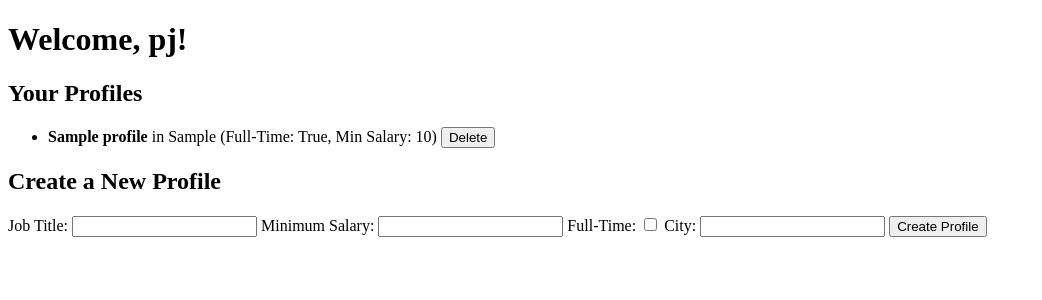
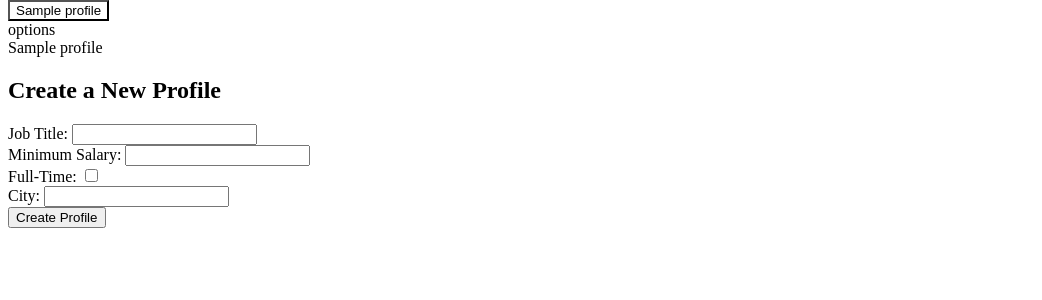
Before and after one commit to HaashimH1/deploma4, a Django app: page /dashboard/ in a window 1280 px wide. Shown: the part 26-326 px from the top of the page, without its empty margins (0-1042 px from the left). Run offline with Django 5.2, Linux system fonts and the light colour scheme; a user stored in the database is signed in; tables that the repository leaves empty hold one stand-in row (values such as "Sample post").

Commit message:
feat: profile selection, dashboard styling

```diff
--- a/profiles/models.py
+++ b/profiles/models.py
@@ -13,6 +13,7 @@ class Profile(models.Model):
     min_salary = models.PositiveIntegerField(null=True, blank=True)  # Minimum salary (optional)
     is_full_time = models.BooleanField(default=True)  # Full-time or part-time preference
     city = models.CharField(max_length=100)  # City preference
+    active = models.BooleanField(default=True) # selected profile to be displayed/used
 
     def save(self, *args, **kwargs):
         """Enforce the 5-profile limit."""
--- a/profiles/utils.py
+++ b/profiles/utils.py
@@ -9,12 +9,14 @@ def create_profile(user, job_title, min_salary, is_full_time, city):
     """Create a new profile for a user."""
     if Profile.objects.filter(user=user).count() >= 5:
         raise ValidationError("You can only create up to 5 profiles.")
+    make_all_profiles_inactive(user)   # only new profile is active/selected
     return Profile.objects.create(
         user=user,
         job_title=job_title,
         min_salary=min_salary,
         is_full_time=is_full_time,
         city=city,
+        active=True
     )
 
 def edit_profile(profile_id, user, job_title, min_salary, is_full_time, city):
@@ -31,3 +33,27 @@ def delete_profile(profile_id, user):
     """Delete a profile for a user."""
     profile = Profile.objects.get(id=profile_id, user=user)
     profile.delete()
+
+
+def make_all_profiles_inactive(user):
+    """ Makes all profiles for given user active field to false"""
+    profiles = Profile.objects.filter(user=user).update(active=False) # makes all profiles inactive
+
+
+def activate_profile_for_user(user, profile_id):
+    """
+    Activates the specified profile for the given user.
+
+    :param user: The user who owns the profiles.
+    :param profile_id: The ID of the profile to activate.
+    :raises Profile.DoesNotExist: If the profile ID is invalid or does not belong to the user.
+    """
+
+    # Activate the selected profile
+    try:
+        profile = Profile.objects.get(id=profile_id, user=user)
+        profile.active = True
+        profile.save()
+        return profile  # Return the activated profile
+    except ObjectDoesNotExist:
+        raise Profile.DoesNotExist("The selected profile does not exist.")
--- a/users/templates/dashboard.html
+++ b/users/templates/dashboard.html
@@ -3,9 +3,50 @@
 {% block title %}Dashboard{% endblock %}
 
 {% block content %}
-<h1>Welcome, {{ user.username }}!</h1>
+<div class="dashboard-container">
 
-<h2>Your Profiles</h2>
+
+    <div class="dashboard-segment profiles-selection-container">
+        {% for profile in profiles %}
+        <form method="post" class="profile-container">
+            {% csrf_token %}
+            <input type="hidden" name="profile_id" value="{{ profile.id }}">
+            <button type="submit" name="activate_profile" class="profile-button"
+                    {% if profile.active %}
+                    style="background-color: var(--secondary); color: black;"
+                    {% endif %}
+                    >
+                {{ profile.job_title }}
+            </button>
+        </form>
+        {% endfor %}
+    </div>
+
+        <div class="dashboard-segment dashboard-options-container">
+         options
+
+        </div>
+
+        <div class="dashboard-segment dashboard-content-container">
+            {% for profile in profiles %}
+            {% if profile.active %}
+
+            {{ profile.job_title }}
+
+            {% endif %}
+            {% endfor%}
+
+        </div>
+
+
+
+
+
+
+
+
+    <!--
+
     <ul>
         {% for profile in profiles %}
         <li>
@@ -22,21 +63,35 @@
         {% endfor %}
     </ul>
 
+    -->
+</div>
+
+<div class="create-profile-container">
     <h2>Create a New Profile</h2>
-<form method="post">
+    <form method="post" class="create-profile-form">
         {% csrf_token %}
+
+        <div class="create-profile-fields-container">
             <label for="job_title">Job Title:</label>
             <input type="text" id="job_title" name="job_title" required>
+        </div>
 
+        <div class="create-profile-fields-container">
             <label for="min_salary">Minimum Salary:</label>
             <input type="number" id="min_salary" name="min_salary">
+        </div>
 
+        <div class="create-profile-fields-container">
             <label for="is_full_time">Full-Time:</label>
             <input type="checkbox" id="is_full_time" name="is_full_time">
+        </div>
 
+        <div class="create-profile-fields-container">
             <label for="city">City:</label>
             <input type="text" id="city" name="city" required>
+        </div>
 
         <button type="submit" name="create_profile">Create Profile</button>
     </form>
+</div>
 {% endblock %}
--- a/users/views.py
+++ b/users/views.py
@@ -4,7 +4,7 @@ from django.contrib.auth import login, logout
 from django.contrib.auth.decorators import login_required
 from .forms import UserRegisterForm
 from django.contrib import messages
-from profiles.utils import get_profiles_for_user, create_profile, edit_profile, delete_profile
+from profiles.utils import get_profiles_for_user, create_profile, edit_profile, delete_profile, make_all_profiles_inactive, activate_profile_for_user
 
 # Public Home Page
 def home_view(request):
@@ -60,6 +60,21 @@ def dashboard_view(request):
         except ValidationError as e:
             messages.error(request, e.message)
 
+    # Handle activating a profile
+    if request.method == 'POST' and 'activate_profile' in request.POST:
+        profile_id = request.POST.get('profile_id')
+        try:
+
+            # make all proflies inactive
+            make_all_profiles_inactive(request.user)
+
+            # Use utility function to activate the selected profile
+            activated_profile = activate_profile_for_user(request.user, profile_id)
+            messages.success(request, f"Profile '{activated_profile.job_title}' is now active.")
+        except Profile.DoesNotExist:
+            messages.error(request, "The selected profile does not exist.")
+
+
     # Handle editing a profile
     if request.method == 'POST' and 'edit_profile' in request.POST:
         profile_id = request.POST.get('profile_id')
```
Also changed, not shown: static/css/style.css (+79 -0 lines), profiles/migrations/0002_profile_active.py (added). Lines whose indentation alone changed are shown as unchanged.
